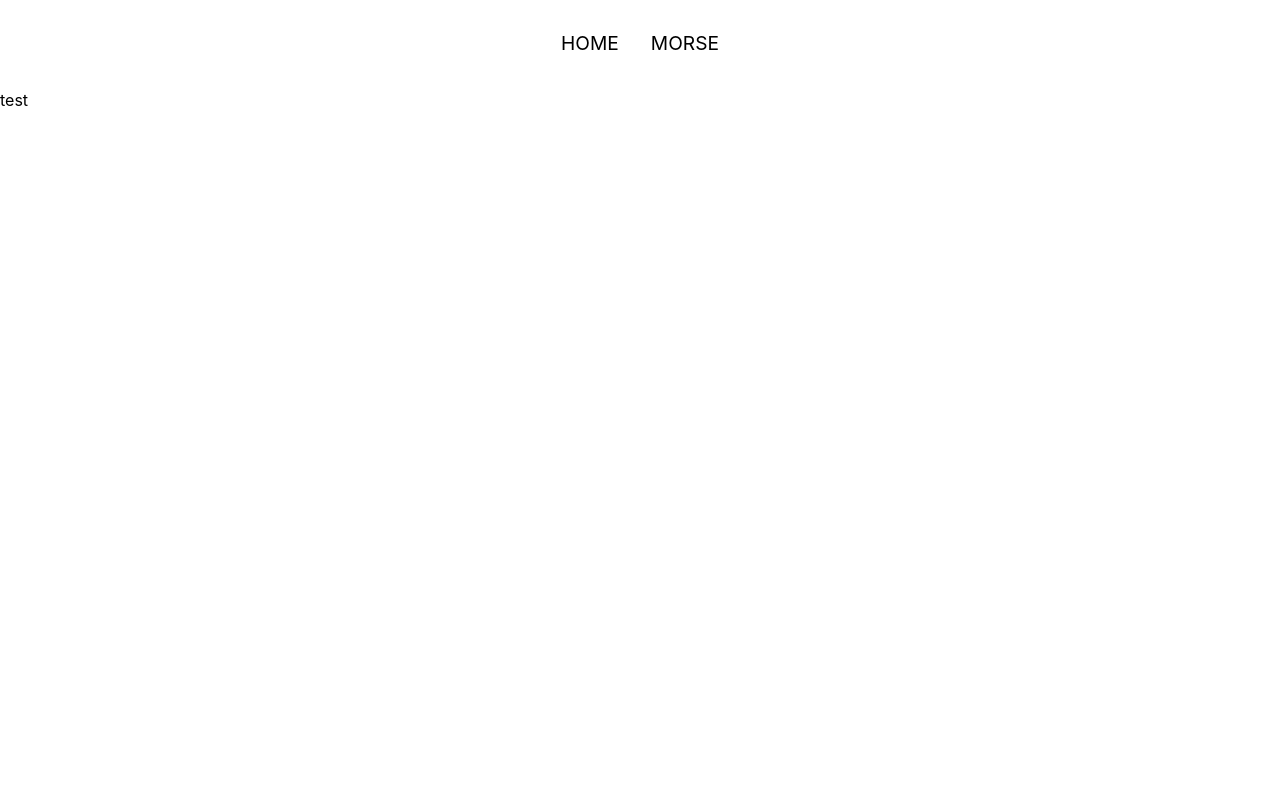
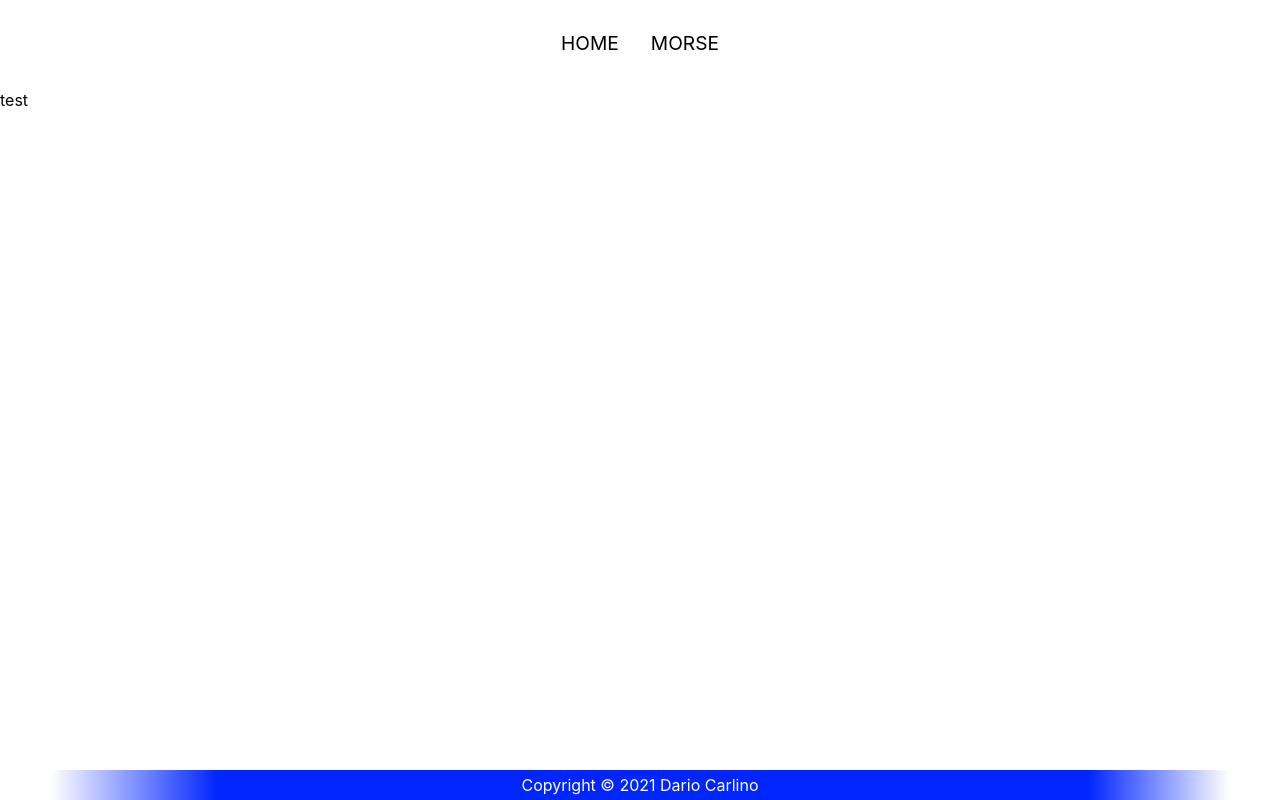
Before and after one commit to cloudymolecule/morse-it, a React (Create React App) app: page /morse in a window 1280 px wide. Built offline with nearby package versions, Linux system fonts and the light colour scheme.

Commit message:
Add Footer component

```diff
--- /dev/null
+++ b/src/components/Footer.js
@@ -0,0 +1,12 @@
+import React from 'react'
+import '../styles/Footer.css'
+
+function Footer() {
+    return (
+        <div className='footer'>
+            Copyright © 2021 Dario Carlino
+        </div>
+    )
+}
+
+export default Footer
--- a/src/containers/App.js
+++ b/src/containers/App.js
@@ -3,6 +3,7 @@ import  { BrowserRouter as Router, Switch, Route } from 'react-router-dom'
 import Nav from '../components/Nav';
 import Morse from '../components/Morse';
 import Home from '../components/Home';
+import Footer from '../components/Footer';
 
 function App() {
   return (
@@ -12,6 +13,7 @@ function App() {
         <Route path='/' exact component={Home} />
         <Route path='/morse' exact component={Morse} />
       </Switch>
+      <Footer />
     </Router>
   );
 }
--- /dev/null
+++ b/src/styles/Footer.css
@@ -0,0 +1,11 @@
+.footer {
+    background: rgb(0,37,255);
+    background: linear-gradient(90deg, rgba(0,37,255,0) 4%, rgba(0,37,255,1) 17%, rgba(0,37,255,1) 50%, rgba(0,37,255,1) 85%, rgba(0,37,255,0) 96%);
+    color: #fff;
+    text-align: center;
+    padding-top: 5px;
+    padding-bottom: 5px;
+    bottom: 0;
+    position: fixed;
+    width: 100%;
+}
```
